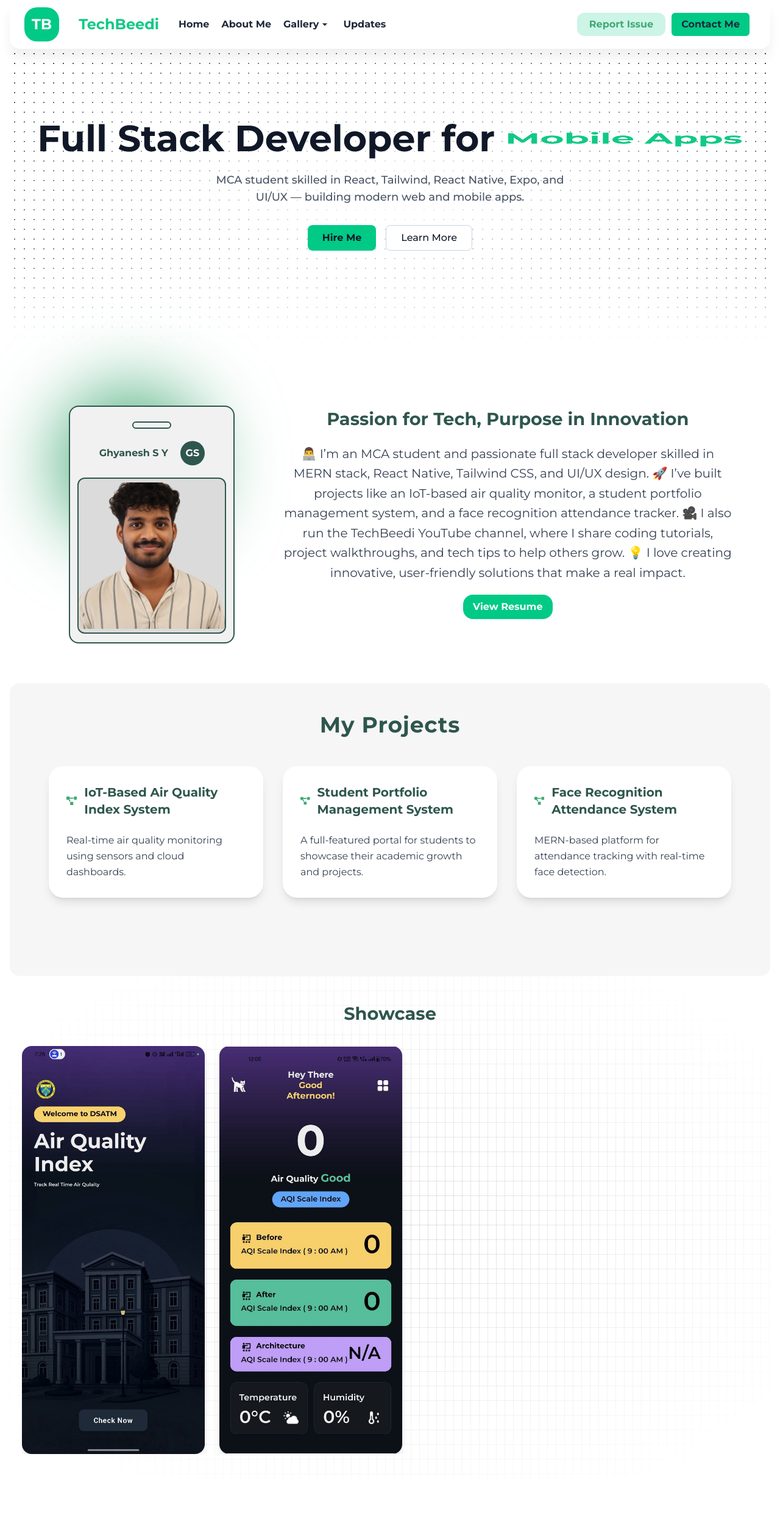
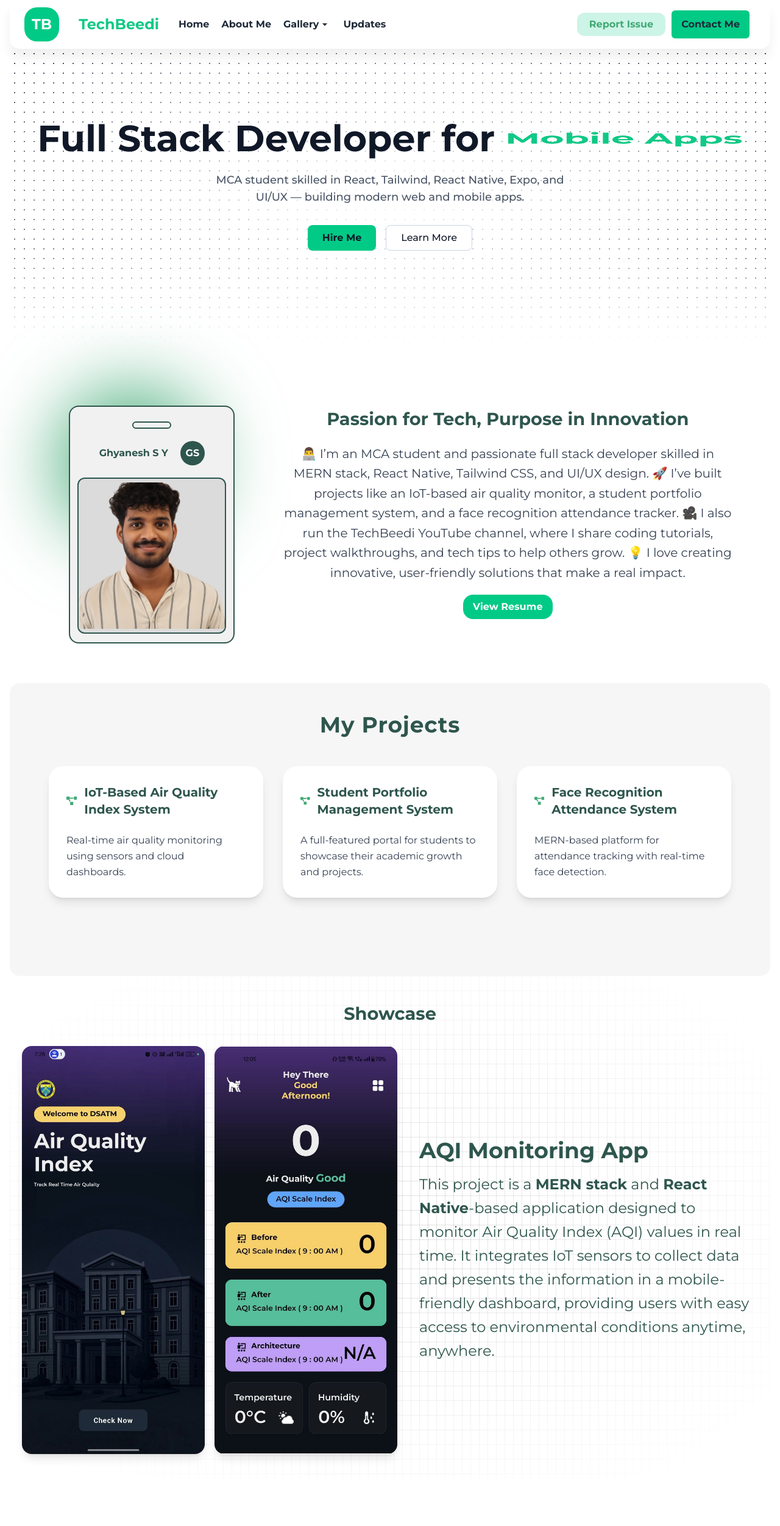
Before and after one commit to Ghyaneshdeepz/Portfolio, a React (Vite) app: page / in a window 1280 px wide. Shown: the top 2502 px of the page at 61% size. Built offline with nearby package versions, Linux system fonts and the light colour scheme.

Commit message:
fade effect

```diff
--- a/src/components/navbar.jsx
+++ b/src/components/navbar.jsx
@@ -33,7 +33,7 @@ const Navbar = ({ className }) => {
   <button className="hidden sm:inline-block bg-[#ccf4e7] px-2 text-[#41a974] text-sm sm:text-[1rem] sm:px-5 sm:py-2 font-semibold py-1 rounded-xl whitespace-nowrap ">
     Report Issue
   </button>
-  <button className="bg-[#00ca86] px-3 text-gray-800 text-xs sm:text-[1rem] sm:px-4 sm:py-2 font-bold py-1 rounded-md whitespace-nowrap">
+  <button className="bg-[#00ca86] px-3 py-2 text-gray-800 text-xs sm:text-[1rem] sm:px-4 sm:py-3 font-bold rounded-md whitespace-nowrap">
     Contact Me
   </button>
   <div>
@@ -46,8 +46,9 @@ const Navbar = ({ className }) => {
 
             </div>
 
-           <div className={`sm:hidden overflow-hidden transition-all duration-500 ease-in-out ${isMenuOpen ? 'max-h-96 opacity-100' : 'max-h-0 opacity-0'}`}>
-    <div className="flex flex-col items-center space-y-4 p-3">
+          <div className={`sm:hidden px-6 overflow-hidden transition-all duration-500 ease-in-out ${isMenuOpen ? 'max-h-96 opacity-100' : 'max-h-0 opacity-0'}`}>
+  <div className="flex flex-col items-start space-y-4 py-3">
+
         <a href="#" className="text-gray-800 font-semibold">Home</a>
         <a href="#" className="hover:bg-amber-50 text-gray-800 font-semibold">About Me</a>
         <a href="#" className="text-gray-800 flex items-center font-semibold">
--- a/src/components/skills.jsx
+++ b/src/components/skills.jsx
@@ -18,32 +18,37 @@ const Skills = ({ className }) => {
         Showcase
       </h1>
 
+      <div className="relative z-20 flex flex-col sm:flex-row sm:space-x-12 sm:items-center">
 
-      <div
-        className="flex space-x-6 overflow-x-auto no-scrollbar relative z-20"
-        style={{ scrollBehavior: "smooth" }}
-      >
+        <div className="flex space-x-6 overflow-x-auto no-scrollbar sm:overflow-visible sm:space-x-4 sm:flex-shrink-0 sm:w-1/2">
           <img
             src={mobl}
             alt="Mobile Design 1"
-          className="flex-shrink-0 w-[80vw] sm:w-[30vw] max-w-[300px] object-contain rounded-2xl shadow-lg"
+            className="flex-shrink-0 w-[80vw] sm:w-full max-w-[300px] object-contain rounded-2xl shadow-lg"
           />
           <img
             src={mob2}
             alt="Mobile Design 2"
-          className="flex-shrink-0 w-[80vw] sm:w-[30vw] max-w-[300px] object-contain rounded-2xl shadow-lg"
+            className="flex-shrink-0 w-[80vw] sm:w-full max-w-[300px] object-contain rounded-2xl shadow-lg"
           />
         </div>
 
+
+        <div className="hidden sm:block sm:w-1/2 text-[#2e564d] mt-8 sm:mt-0">
+          <h2 className="text-4xl font-semibold mb-4">AQI Monitoring App</h2>
+          <p className="text-2xl leading-relaxed">
+            This project is a <strong>MERN stack</strong> and <strong>React Native</strong>-based application designed to monitor Air Quality Index (AQI) values in real time. It integrates IoT sensors to collect data and presents the information in a mobile-friendly dashboard, providing users with easy access to environmental conditions anytime, anywhere.
+          </p>
+        </div>
+      </div>
+
       <style jsx>{`
-        /* Hide scrollbar for WebKit browsers */
         .no-scrollbar::-webkit-scrollbar {
           display: none;
         }
-        /* Hide scrollbar for IE, Edge and Firefox */
         .no-scrollbar {
-          -ms-overflow-style: none;  /* IE and Edge */
-          scrollbar-width: none;  /* Firefox */
+          -ms-overflow-style: none;
+          scrollbar-width: none;
         }
       `}</style>
     </div>
```
Lines whose indentation alone changed are shown as unchanged.
